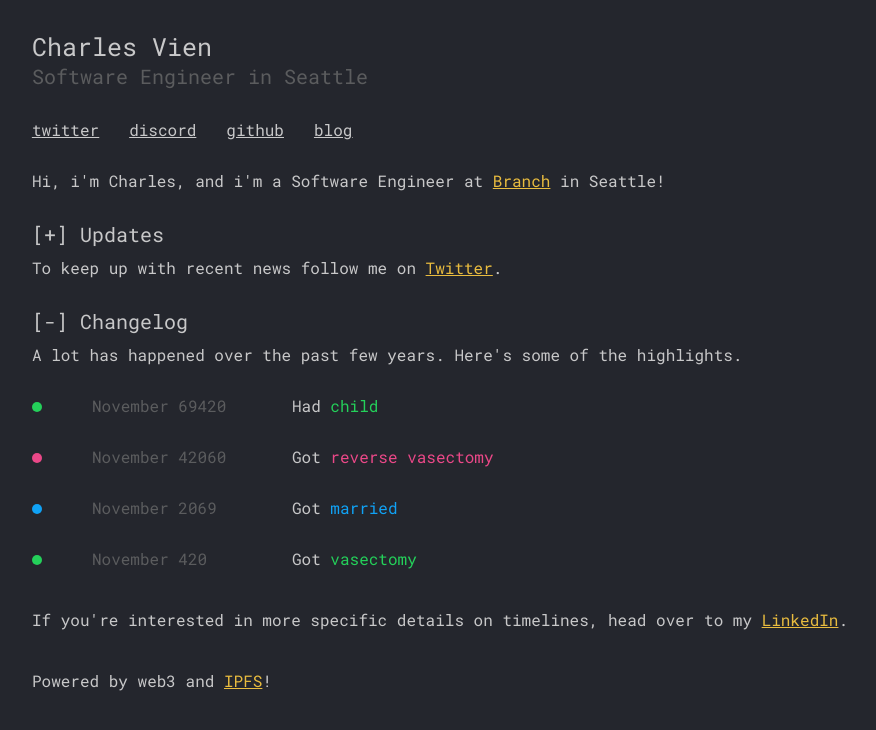
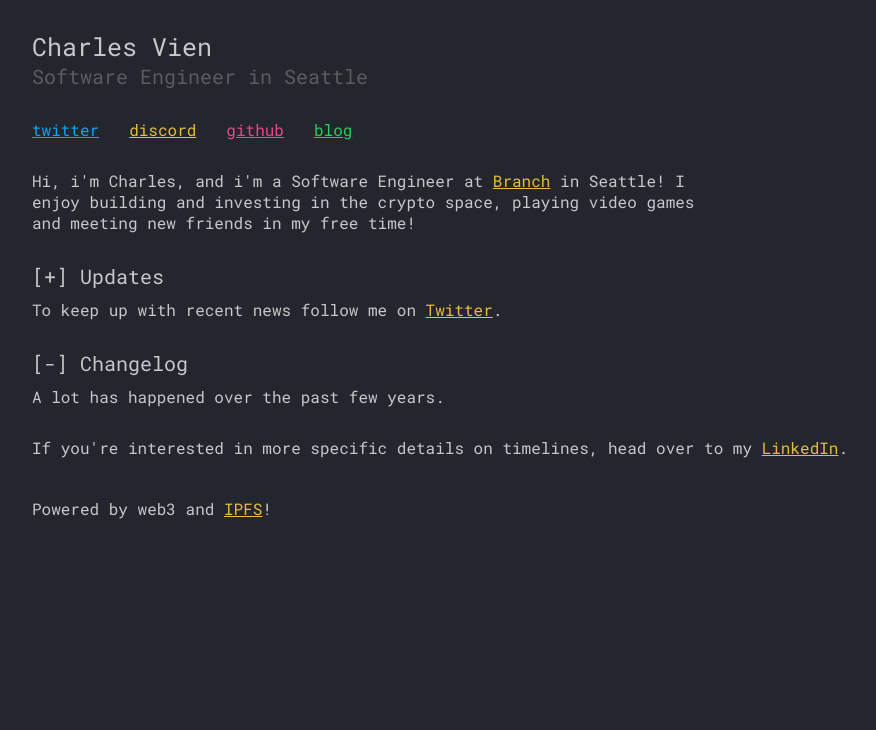
Before and after one commit to charlesvien/charlesvien.com, a React (Create React App) app: page / in a window 1280 px wide. Shown: the top 730 px of the page, without its empty margins (200-1076 px from the left). Built offline with nearby package versions, Linux system fonts and the light colour scheme; what @styled-system/prop-types would draw is missing.

Commit message:
Update changelog

```diff
--- a/src/views/Landing.tsx
+++ b/src/views/Landing.tsx
@@ -2,7 +2,6 @@ import React from "react";
 import { withTheme } from "styled-components";
 import copy from "copy-text-to-clipboard";
 import Swal from "sweetalert2";
-import ChangelogEntry from "../components/landing/ChangelogEntry";
 import { Box } from "../components/shared/Box";
 import { Link } from "../components/shared/Link";
 import { Typography } from "../components/shared/Typography";
@@ -58,12 +57,11 @@ const Landing = ({ theme }: LandingProps) => {
         display="flex"
         style={{
           gap: "30px",
-          textDecoration: "underline",
         }}
       >
         <Box>
           <Link
-            color={theme.colors.text}
+            color={theme.colors.blue}
             target="_blank"
             href={config.links.twitter}
           >
@@ -72,15 +70,17 @@ const Landing = ({ theme }: LandingProps) => {
         </Box>
         <Box
           onClick={handleCopyDiscord}
+          color={theme.colors.yellow}
           style={{
             cursor: "pointer",
+            textDecoration: "underline",
           }}
         >
-          discord
+          <Typography color={theme.colors.yellow}>discord</Typography>
         </Box>
         <Box>
           <Link
-            color={theme.colors.text}
+            color={theme.colors.pink}
             target="_blank"
             href={config.links.github}
           >
@@ -89,7 +89,7 @@ const Landing = ({ theme }: LandingProps) => {
         </Box>
         <Box>
           <Link
-            color={theme.colors.text}
+            color={theme.colors.green}
             target="_blank"
             href={config.links.blog}
           >
@@ -97,7 +97,7 @@ const Landing = ({ theme }: LandingProps) => {
           </Link>
         </Box>
       </Box>
-      <Box>
+      <Box maxWidth="700px">
         <Typography>
           Hi,
           {
@@ -115,7 +115,8 @@ const Landing = ({ theme }: LandingProps) => {
           >
             Branch
           </Link>{" "}
-          in Seattle!
+          in Seattle! I enjoy building and investing in the crypto space,
+          playing video games and meeting new friends in my free time!
         </Typography>
       </Box>
       <Box>
@@ -144,7 +145,8 @@ const Landing = ({ theme }: LandingProps) => {
           <Typography>
             {
               // eslint-disable-next-line
-              "A lot has happened over the past few years. Here's some of the highlights."
+              "A lot has happened over the past few years."
+              // Here's some of the highlights.
             }
           </Typography>
         </Box>
@@ -156,7 +158,7 @@ const Landing = ({ theme }: LandingProps) => {
             gap: "30px",
           }}
         >
-          <ChangelogEntry color={theme.colors.green} date="November 69420">
+          {/* <ChangelogEntry color={theme.colors.green} date="November 69420">
             <span>
               Had <Typography color={theme.colors.green}>child</Typography>
             </span>
@@ -178,8 +180,8 @@ const Landing = ({ theme }: LandingProps) => {
             <span>
               Got <Typography color={theme.colors.green}>vasectomy</Typography>
             </span>
-          </ChangelogEntry>
-          <Box marginTop="10px">
+          </ChangelogEntry> */}
+          <Box>
             <Typography>
               {
                 // eslint-disable-next-line
```
